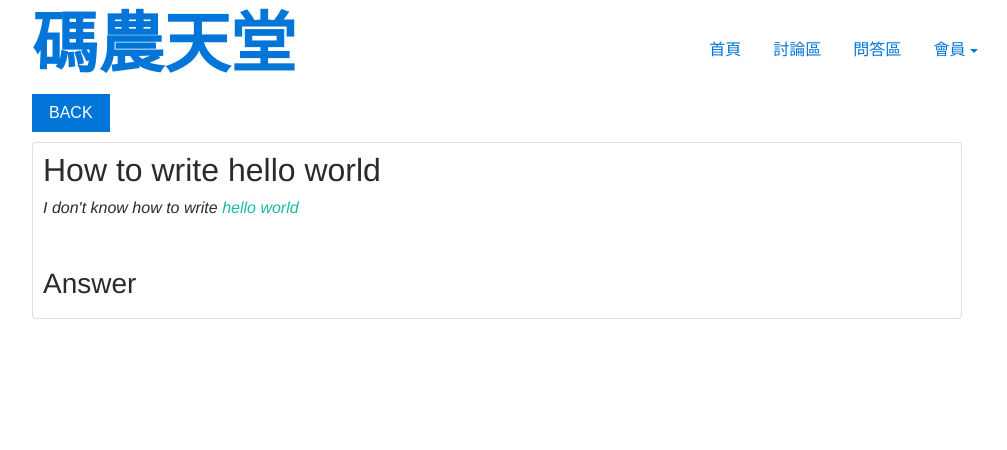
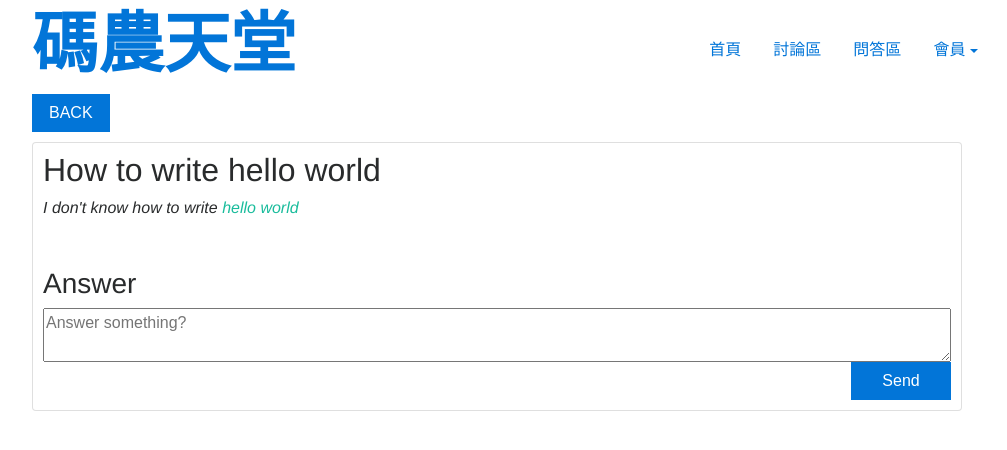
Before and after one commit to NTUST/108-team5, a Django app: page /QA/detail/2/ in a window 1280 px wide. Shown: the top 450 px of the page, without its empty margins (175-1182 px from the left). Run offline with Django 3.2, Linux system fonts and the light colour scheme; data comes from the database, SQL or seed files in the repository; both versions use the stored data as it was after the commit; some libraries are stand-ins or nearby versions.

Commit message:
Add title in create QA

```diff
--- a/CoderParadise/QA/templates/QA/create.html
+++ b/CoderParadise/QA/templates/QA/create.html
@@ -2,7 +2,12 @@
 {% block content %}
     <script src="//cdn.ckeditor.com/4.11.4/standard/ckeditor.js"></script>
 
+
     <div class="col-md-9" id="div1">
+
+        <input class="col-md-12" type="text" name="title_textbox" id="title_textbox" placeholder="Title">
+        <br>
+        <br>
         <div name="editor1"></div>
         <script>
             CKEDITOR.replace( 'editor1' , {uiColor: '#0000000f'});
--- a/CoderParadise/QA/templates/QA/detail.html
+++ b/CoderParadise/QA/templates/QA/detail.html
@@ -7,9 +7,19 @@
     </button>
     <div class="card" style="margin-top: 10px; padding: 10px">
         <h2>{{data.title}}</h2>
-            <div>{{ data.body|safe }}</div>
+        <div>{{ data.body|safe }}</div>
         <hr>
+
         <h3>Answer</h3>
+
+        <textarea class="comment-content open" name="comment_content" id="comment_content" placeholder="Answer something?"></textarea>
+        <div style="margin-left: auto;">
+            <button class="btn btn-primary create-post style-jvp6q3ta" type="button" style="position: relative;width:100px;" onclick="location.href='/QA/'">
+                <div style="position: relative;display: inline-block;">Send</div>
+            </button>
+        </div>
+
+
         {% for data in anss%}
             <div class="card-body">
                 <div class="list">
```
Also changed, not shown: CoderParadise/db.sqlite3.
